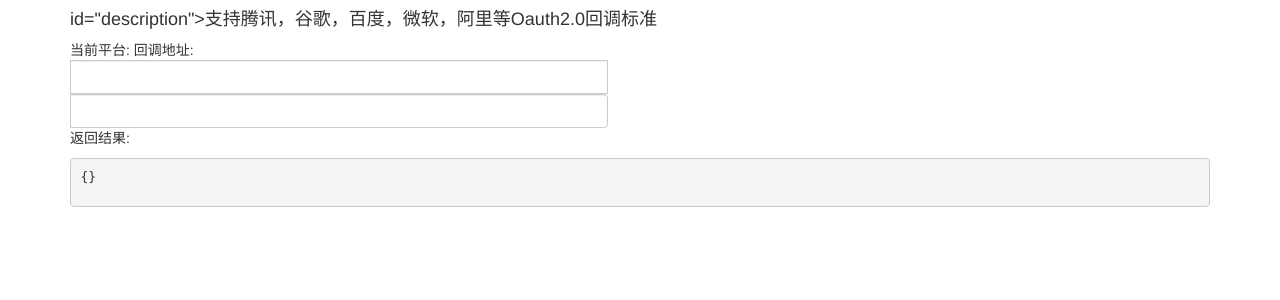
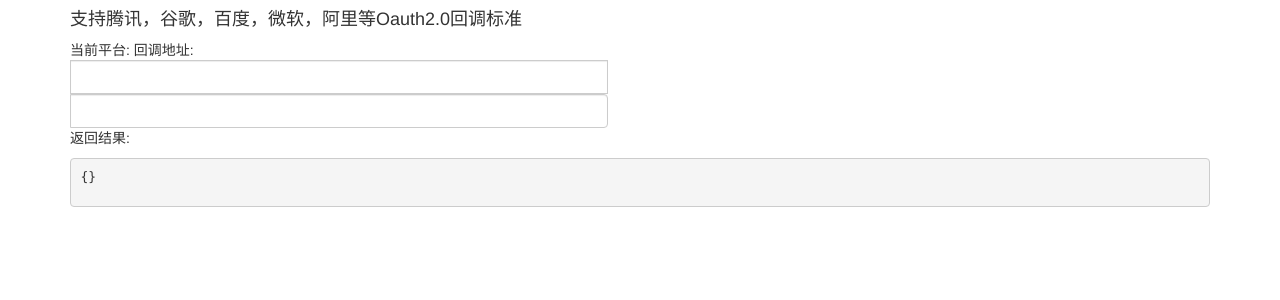
Before and after one commit to hansyao/hansyao.github.io, a Jekyll site: the page redirect/index.html, which Jekyll copies as it is, in a window 1280 px wide. Shown: the top 300 px of the page. Built offline with Jekyll 4.4.1, drawn with Linux system fonts in a browser that asks for light colours; nearby versions of some CDN libraries.

Commit message:
Update index.html

```diff
--- a/redirect/index.html
+++ b/redirect/index.html
@@ -10,12 +10,12 @@
 </head>
 <body>
   <div class="container col-auto">
-    	<h4> id="description">支持腾讯，谷歌，百度，微软，阿里等Oauth2.0回调标准</h4>
+    	<h4 id="description">支持腾讯，谷歌，百度，微软，阿里等Oauth2.0回调标准</h4>
 	<div class="input-group">
 	  <span class="input-group-text">当前平台: </span>
-	  <input type="lable" id="platform" class="form-control" placeholder="" aria-label="platform" />
+	  <input type="text" id="platform" class="form-control" placeholder="" aria-label="platform" />
 	  <span class="input-group-text">回调地址: </span>
-	  <input type="lable" id="redirect" class="form-control" placeholder="" aria-label="redirect" />
+	  <input type="text" id="redirect" class="form-control" placeholder="" aria-label="redirect" />
 	</div>
 	<p id="description">返回结果: </p>
   	<div class="entry">
```
